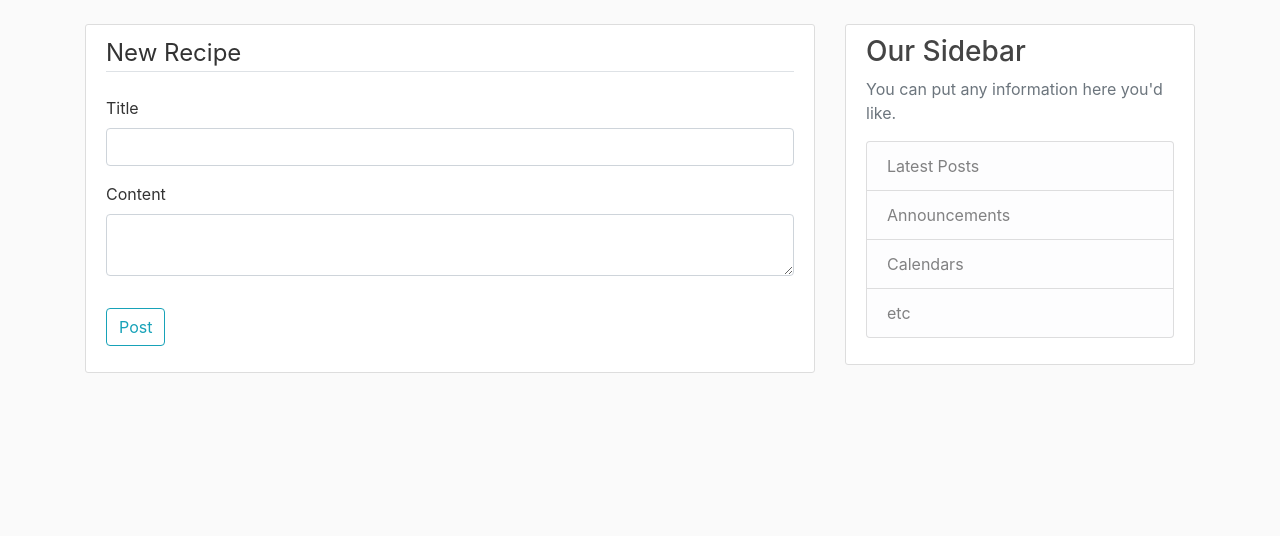
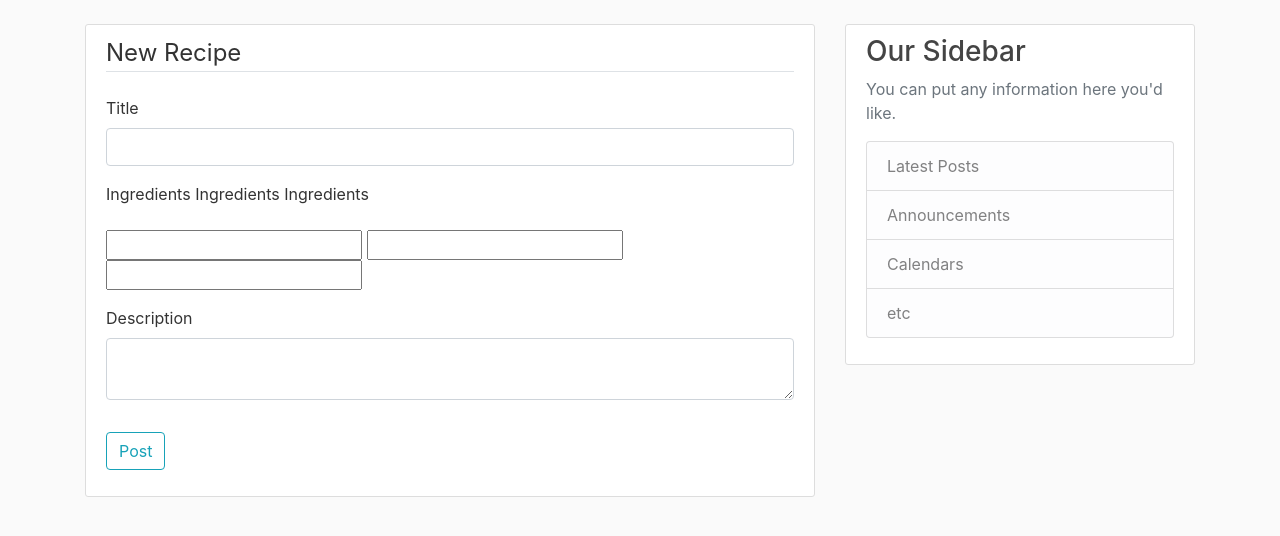
Before and after one commit to kerstinbaskakow/recipedatabase, a Flask app: page /recipe/new in a window 1280 px wide. Shown: the part 56-592 px from the top of the page. Run offline with Flask 2, Linux system fonts and the light colour scheme; a user stored in the database is signed in; some libraries are stand-ins or nearby versions.

Commit message:
Some bootstrap form methods tried

```diff
--- a/flaskblog/recipes/forms.py
+++ b/flaskblog/recipes/forms.py
@@ -5,5 +5,6 @@ from wtforms.validators import DataRequired
 class RecipeForm(FlaskForm):
     #Email is used for login
     title = StringField('Title',validators=[DataRequired()])
-    content = TextAreaField('Content',validators=[DataRequired()])
+    content = TextAreaField('Description',validators=[DataRequired()])
+    ingredients= StringField('Ingredients',validators=[DataRequired()])
     submit = SubmitField('Post')
--- a/flaskblog/templates/create_recipe.html
+++ b/flaskblog/templates/create_recipe.html
@@ -25,6 +25,24 @@
                             {{form.title(class="form-control from-control-lg")}}
                         {%endif%}
                     </div>
+
+                    <form class="form-inline">
+                          <div class="form-group">
+                       {{ form.hidden_tag() }}
+                        {{ form.ingredients.label }}
+                        {{ form.ingredients.label }}
+                        {{ form.ingredients.label }}
+                        </div>
+
+                         <div class="form-group">
+                      {{ form.ingredients(size=20) }}
+                      {{ form.ingredients(size=20) }}
+                        {{ form.ingredients(size=20) }}
+                        </div>
+
+                    </form>
+
+
                     <div class ="form-group">
                         {{form.content.label(class="form-control-label")}}
                                                 <!-- only if we have errors -->
```
Also changed, not shown: flaskblog/templates/about.html (+28 -1 lines), flaskblog/site.db.
